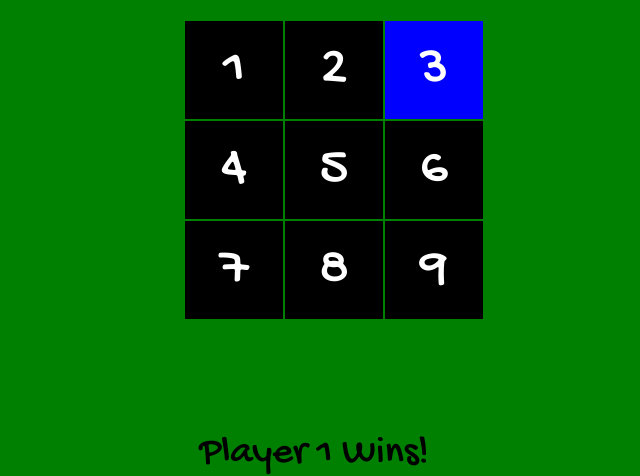
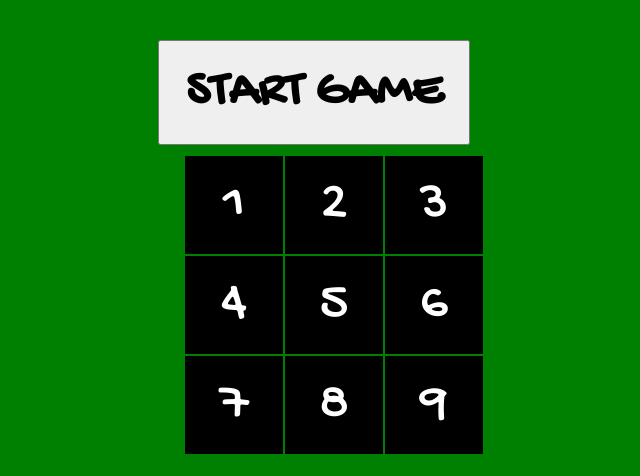
Before and after one commit to harryr89/WDI_PROJECT_ONE, a PHP site: page / in a window 1280 px wide. Shown: the part 79-555 px from the top of the page, without its empty margins (326-966 px from the left). Run offline with PHP 8.4, Linux system fonts and the light colour scheme; some libraries are stand-ins or nearby versions.

Commit message:
push eight

```diff
--- a/css/style.css
+++ b/css/style.css
@@ -45,3 +45,8 @@ li {
 .selected {
   background: blue;
 }
+
+.gameStart {
+  margin: auto;
+  text-align: center;
+}
--- a/index.html
+++ b/index.html
@@ -14,6 +14,9 @@
       <h1>Spot on</h1>
     </header>
     <main>
+      <div class="gameStart">
+        <button type="button" name="button"><h1>START GAME</h1></button>
+      </div>
       <div id="score">
       </div>
       <div id="choices">
--- a/js/app.js
+++ b/js/app.js
@@ -12,15 +12,21 @@
 $(setup);
 
 let score = 0; //this will increment as the player is advarncing
-
+let time = 2000;
 let lives = 3; //if this gets to zero the game will end
 let $lis; //the specific ids of each square
 let clickIsSuccessful = false;
 
 function setup() {
   $lis = $('li');
+  // only run this function when user clicks on START
   pickRandomSquare();
 }
+$(document).ready(function(){
+    $("button").click(function(){
+        $("h1").hide(1000);
+    });
+});
 //provides a random number (selectedSquare) that is passed for a calss to be added
 function pickRandomSquare() {
   let selectedSquare = $lis[Math.floor(Math.random()*$lis.length)];
@@ -33,11 +39,12 @@ function addSpotToSelectedSquare(square) {
 
   $('.selected').one('click', function(){ //listening for a click and limiting it to one
     score++; //incrementing score if click has been heard
-    clickIsSuccessful = true; //take that click and console log it
+    time -= 100;
+    console.log(time);
     console.log(score + 'im the score!');
   });
   //included in addSpotToSelectedSquare
-  setTimeout(function() {
+  const startGame = setTimeout(function() {
 
     $(square).removeClass('selected').off('click'); //removing the past added class
 
@@ -46,14 +53,17 @@ function addSpotToSelectedSquare(square) {
       console.log(lives + 'im the lives');
       if (lives === 0) { //once they are at zero end the game
         console.log('game over');
+        clearTimeout(startGame);
+        return;
       }
+
     } else {
       clickIsSuccessful = false; //if click has been obtained
     }
+    pickRandomSquare();
     //called for a loop
-    pickRandomSquare();
 
-  }, 2000 /* ($(square) - 100)*/);
+  }, time /* ($(square) - 100)*/);
 }
 
 //test function
```
